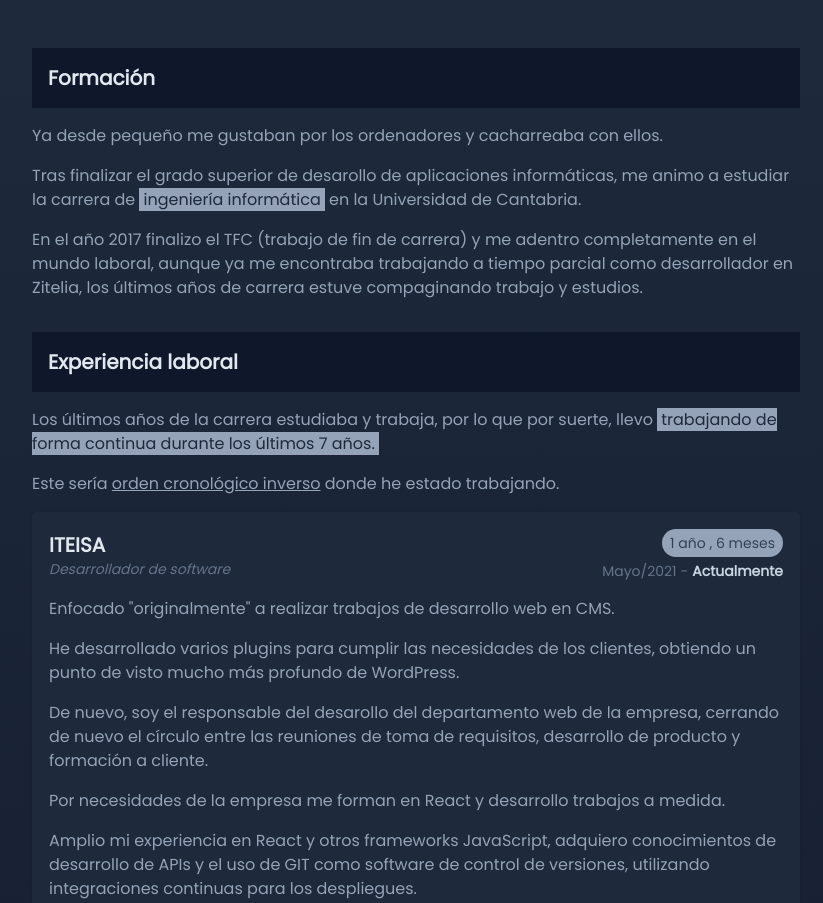
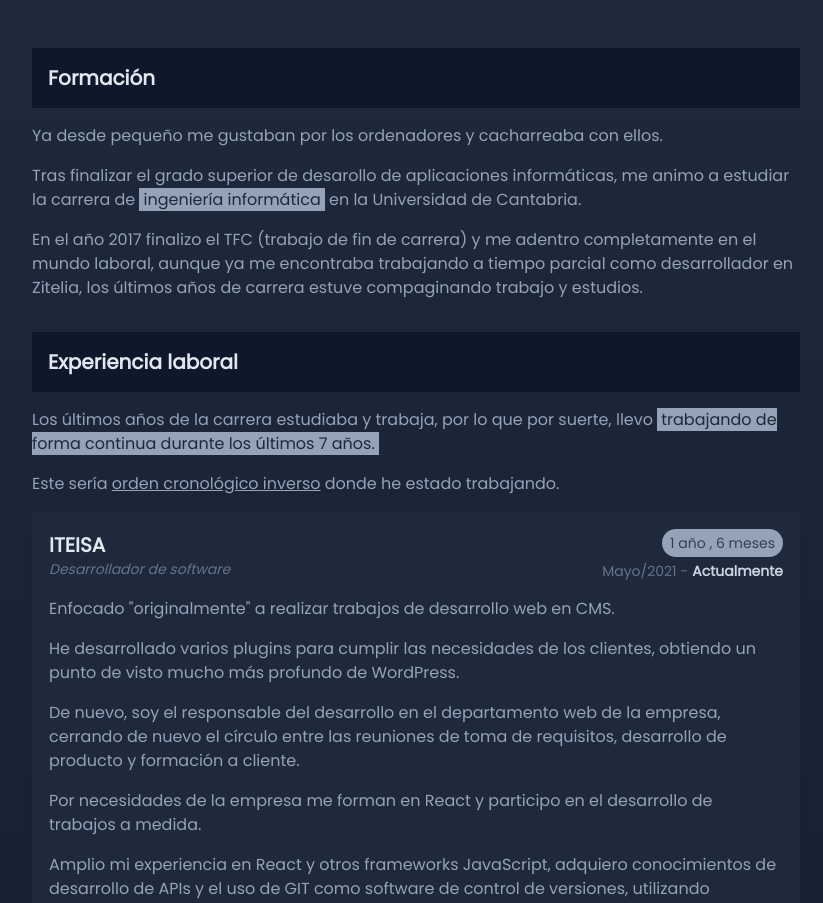
Before and after one commit to javiervallejooca/javiervallejo.me, a React (Vite) app: page /sobre-mi in a window 1280 px wide. Shown: the top 903 px of the page, without its empty margins (224-1047 px from the left). Built offline with nearby package versions, Linux system fonts and the light colour scheme.

Commit message:
Correcciones de texto

```diff
--- a/src/components/Company.jsx
+++ b/src/components/Company.jsx
@@ -96,13 +96,13 @@ const Company = ({
               WordPress.
             </p>
             <p className="mb-4">
-              De nuevo, soy el responsable del desarollo del departamento web de
-              la empresa, cerrando de nuevo el círculo entre las reuniones de
+              De nuevo, soy el responsable del desarrollo en el departamento web
+              de la empresa, cerrando de nuevo el círculo entre las reuniones de
               toma de requisitos, desarrollo de producto y formación a cliente.
             </p>
             <p className="mb-4">
-              Por necesidades de la empresa me forman en React y desarrollo
-              trabajos a medida.
+              Por necesidades de la empresa me forman en React y participo en el
+              desarrollo de trabajos a medida.
             </p>{" "}
             <p className="mb-4">
               Amplio mi experiencia en React y otros frameworks JavaScript,
```
